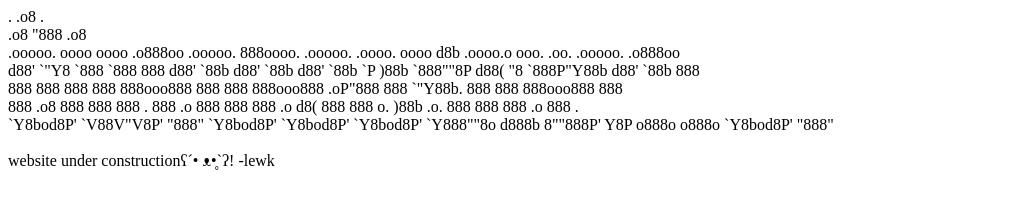
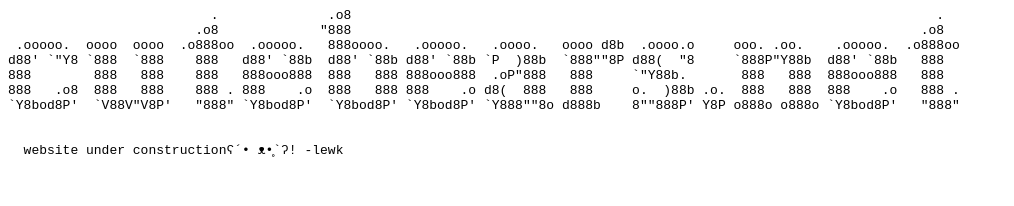
Before and after one commit to eepylewk/cutebears.net, a plain HTML site: page index.html in a window 1280 px wide. Shown: the whole page, without its empty margins (0-1014 px from the left). Drawn offline with Linux system fonts and the light colour scheme.

Commit message:
Update index.html

```diff
--- a/index.html
+++ b/index.html
@@ -1,11 +1,11 @@
-<p>
-                            .              .o8                                                                           . <br />
-                        .o8             "888                                                                         .o8   <br />
- .ooooo.  oooo  oooo  .o888oo  .ooooo.   888oooo.   .ooooo.   .oooo.   oooo d8b  .oooo.o     ooo. .oo.    .ooooo.  .o888oo <br />
-d88' `"Y8 `888  `888    888   d88' `88b  d88' `88b d88' `88b `P  )88b  `888""8P d88(  "8     `888P"Y88b  d88' `88b   888   <br />
-888        888   888    888   888ooo888  888   888 888ooo888  .oP"888   888     `"Y88b.       888   888  888ooo888   888   <br />
-888   .o8  888   888    888 . 888    .o  888   888 888    .o d8(  888   888     o.  )88b .o.  888   888  888    .o   888 . <br />
-`Y8bod8P'  `V88V"V8P'   "888" `Y8bod8P'  `Y8bod8P' `Y8bod8P' `Y888""8o d888b    8""888P' Y8P o888o o888o `Y8bod8P'   "888" <br />
+<pre>
+                          .              .o8                                                                           .
+                        .o8             "888                                                                         .o8
+ .ooooo.  oooo  oooo  .o888oo  .ooooo.   888oooo.   .ooooo.   .oooo.   oooo d8b  .oooo.o     ooo. .oo.    .ooooo.  .o888oo
+d88' `"Y8 `888  `888    888   d88' `88b  d88' `88b d88' `88b `P  )88b  `888""8P d88(  "8     `888P"Y88b  d88' `88b   888
+888        888   888    888   888ooo888  888   888 888ooo888  .oP"888   888     `"Y88b.       888   888  888ooo888   888
+888   .o8  888   888    888 . 888    .o  888   888 888    .o d8(  888   888     o.  )88b .o.  888   888  888    .o   888 .
+`Y8bod8P'  `V88V"V8P'   "888" `Y8bod8P'  `Y8bod8P' `Y8bod8P' `Y888""8o d888b    8""888P' Y8P o888o o888o `Y8bod8P'   "888"
   <br />
   website under constructionʕ´• ᴥ•̥`ʔ! -lewk
-</p>
+</pre>
```
